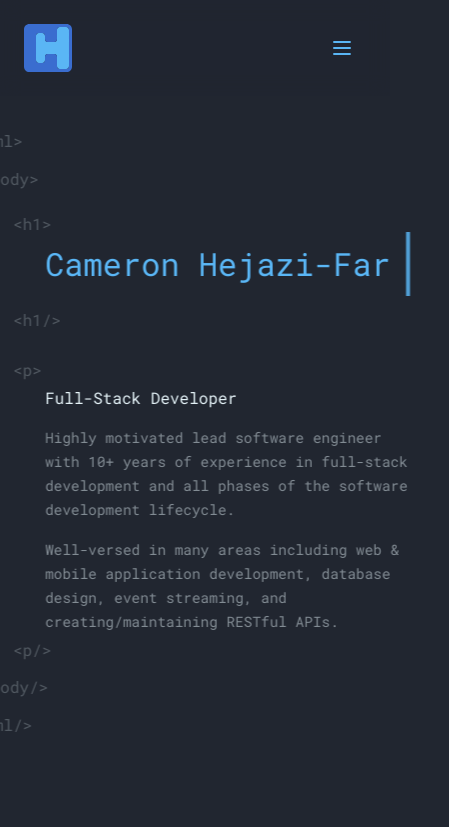
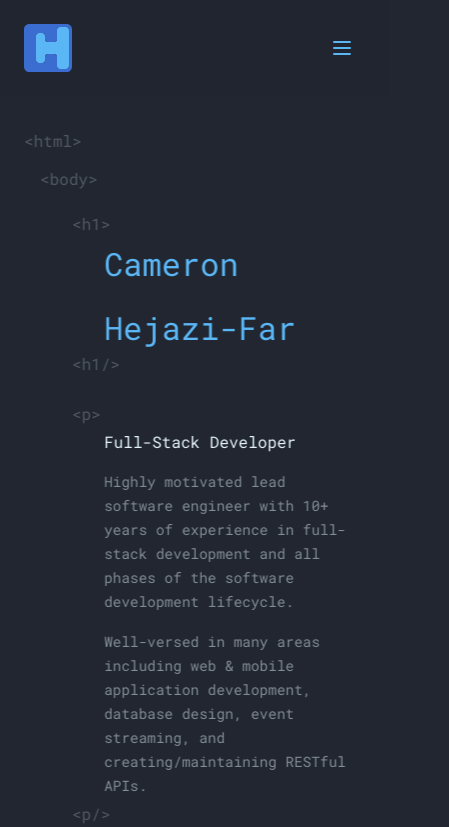
Before and after one commit to cameronhejazifar/personal-profile, a Vue app: page / in a window 390 px wide. Shown: the top 827 px of the page, 449 px wide, since content can reach past the window. Built offline with nearby package versions, Linux system fonts and the light colour scheme.

Commit message:
Fixed title wrapping for mobile

```diff
--- a/src/components/TypewriterText.vue
+++ b/src/components/TypewriterText.vue
@@ -43,4 +43,16 @@ export default {
     border-color: var(--color-secondary);
   }
 }
+
+@media (max-width: 768px) {
+  .typed-out {
+    overflow: visible;
+    padding-right: 0;
+    border-right: none;
+    white-space: normal;
+    animation: none;
+    width: 100%;
+  }
+}
+
 </style>
```
